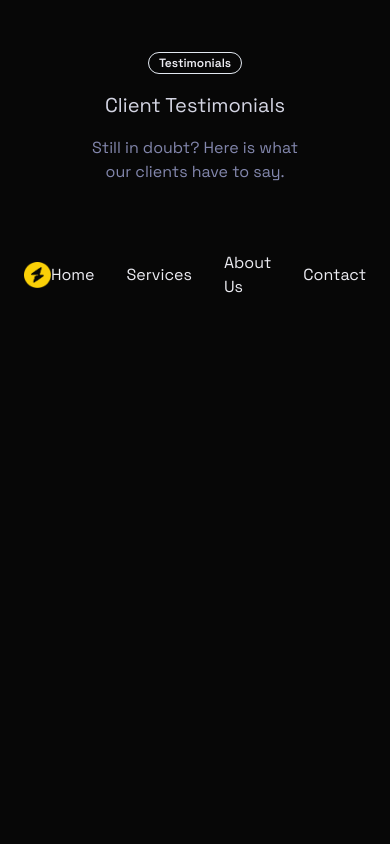
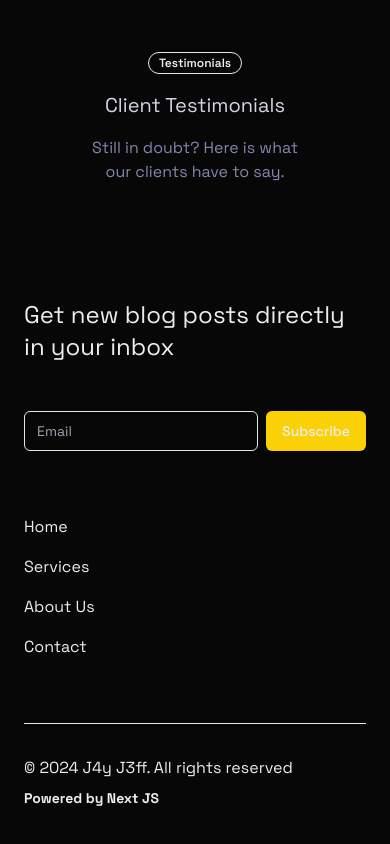
Before and after one commit to J4yJ3ff/Envy, a Next.js app: page / in a window 390 px wide. Shown: the part 1608-2452 px from the top of the page. Before the commit the page ends 1942 px from the top, so only its background shows below. Built offline with nearby package versions, Linux system fonts and the light colour scheme.

Commit message:
fix: Make the footer responsive

```diff
--- a/components/Footer.tsx
+++ b/components/Footer.tsx
@@ -1,14 +1,25 @@
 /* eslint-disable tailwindcss/no-custom-classname */
 
-import Image from "next/image";
+// import Image from "next/image";
 import Link from "next/link";
 
 import { navLinks } from "@/constants";
 
+import { Button } from "./ui/button";
+import { Input } from "./ui/input";
+
 const Navbar = () => {
   return (
-    <nav className="text- flex items-center justify-between px-6 py-[35px] text-secondary-100">
-      <div>
+    <footer className=" mx-auto flex max-w-4xl flex-col gap-4 px-6 py-[35px] text-secondary-100 md:max-w-3xl lg:max-w-5xl">
+      <div className="mx-auto flex flex-col gap-12 py-12 sm:items-center md:gap-6 lg:flex-row">
+        <h1 className="text-2xl">Get new blog posts directly in your inbox</h1>
+
+        <div className="flex w-full max-w-lg space-x-2">
+          <Input type="email" placeholder="Email" />
+          <Button type="submit">Subscribe</Button>
+        </div>
+      </div>
+      {/* <div>
         <Link href="/" className="flex items-center gap-4">
           <Image src="/Vector.png" alt="Boltzshift" height={60} width={60} />
 
@@ -16,15 +27,21 @@
             Boltz<span className="text-primary-200">shift</span>
           </p>
         </Link>
-      </div>
-      <div className="flex items-center gap-8">
+      </div> */}
+      <div className=" flex flex-col gap-4 pb-12 md:flex-row md:gap-8 md:pb-8">
         {navLinks.map((link) => (
           <Link key={link.id} href={link.href}>
             {link.name}
           </Link>
         ))}
       </div>
-    </nav>
+      <hr />
+
+      <div className="flex flex-col justify-center gap-2 py-4 md:flex-row md:justify-between">
+        <p>© 2024 J4y J3ff. All rights reserved</p>
+        <p className="text-sm font-bold ">Powered by Next JS</p>
+      </div>
+    </footer>
   );
 };
 
--- /dev/null
+++ b/components/ui/input.tsx
@@ -0,0 +1,25 @@
+import * as React from "react"
+
+import { cn } from "@/lib/utils"
+
+export interface InputProps
+  extends React.InputHTMLAttributes<HTMLInputElement> {}
+
+const Input = React.forwardRef<HTMLInputElement, InputProps>(
+  ({ className, type, ...props }, ref) => {
+    return (
+      <input
+        type={type}
+        className={cn(
+          "flex h-10 w-full rounded-md border border-input bg-background px-3 py-2 text-sm ring-offset-background file:border-0 file:bg-transparent file:text-sm file:font-medium placeholder:text-muted-foreground focus-visible:outline-none focus-visible:ring-2 focus-visible:ring-ring focus-visible:ring-offset-2 disabled:cursor-not-allowed disabled:opacity-50",
+          className
+        )}
+        ref={ref}
+        {...props}
+      />
+    )
+  }
+)
+Input.displayName = "Input"
+
+export { Input }
```
